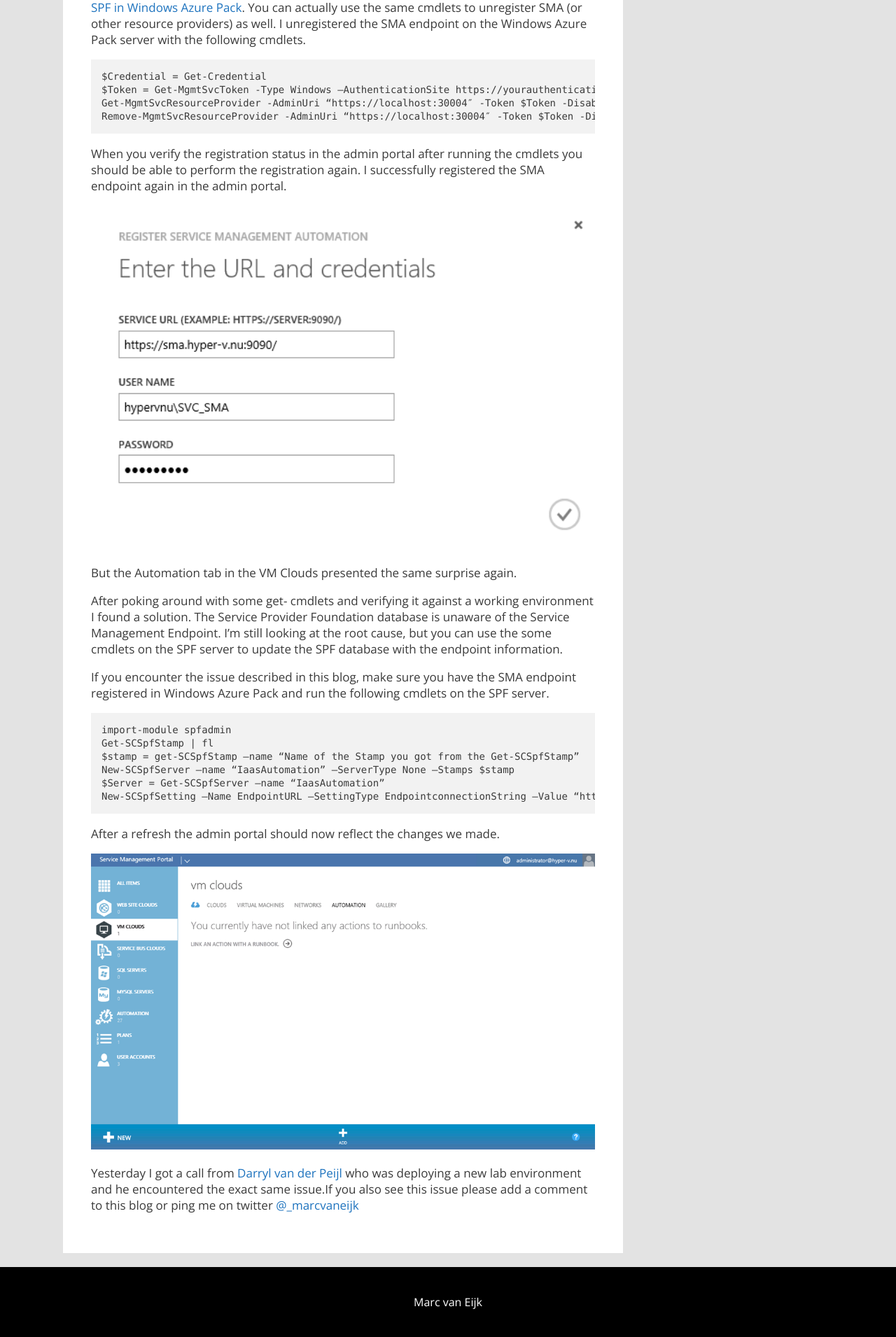
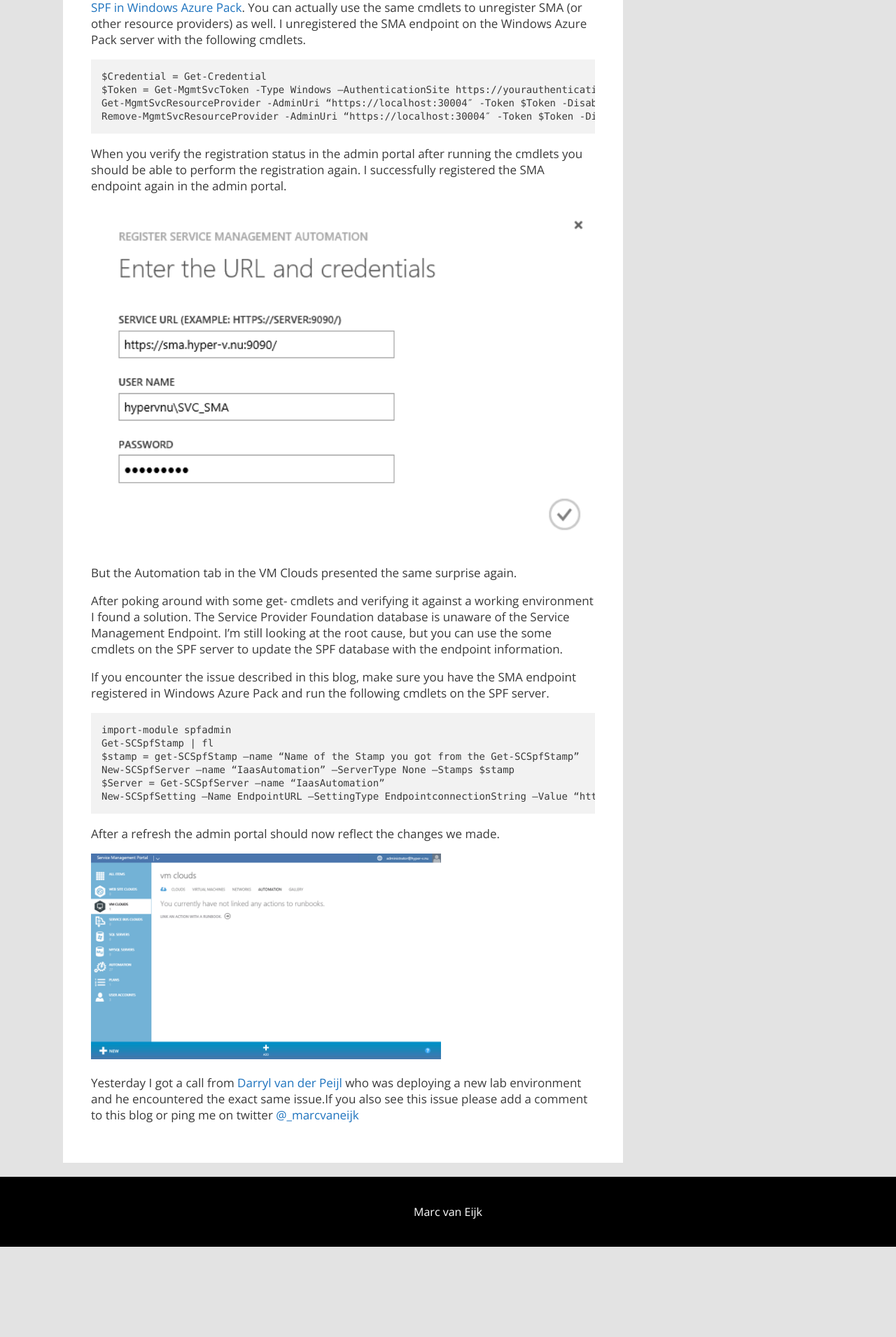
Before and after one commit to marcvaneijk/marcvaneijk.old, a Jekyll site: the page built from _posts/2014-03-19-registersma.md, in a window 1280 px wide. Shown: the part 1139-3050 px from the top of the page at 70% size. Built offline with Jekyll 4.4.1, drawn with Linux system fonts in a browser that asks for light colours; nearby versions of some CDN libraries; after the commit the page ends 2921 px from its top, so only the background shows below that.

Commit message:
Update 2014-03-19-registersma.md

```diff
--- a/_posts/2014-03-19-registersma.md
+++ b/_posts/2014-03-19-registersma.md
@@ -42,6 +42,6 @@ New-SCSpfSetting –Name EndpointURL –SettingType EndpointconnectionString –
 
 After a refresh the admin portal should now reflect the changes we made.
 
-<img src="/images/2014-03-19/After-SPF-cmdlets.png" width="720">
+<img src="/images/2014-03-19/After-SPF-cmdlets.png" width="500">
 
 Yesterday I got a call from [Darryl van der Peijl](http://www.darrylvanderpeijl.nl/) who was deploying a new lab environment and he encountered the exact same issue.If you also see this issue please add a comment to this blog or ping me on twitter [@_marcvaneijk](http://twitter.com/_marcvaneijk)
```
